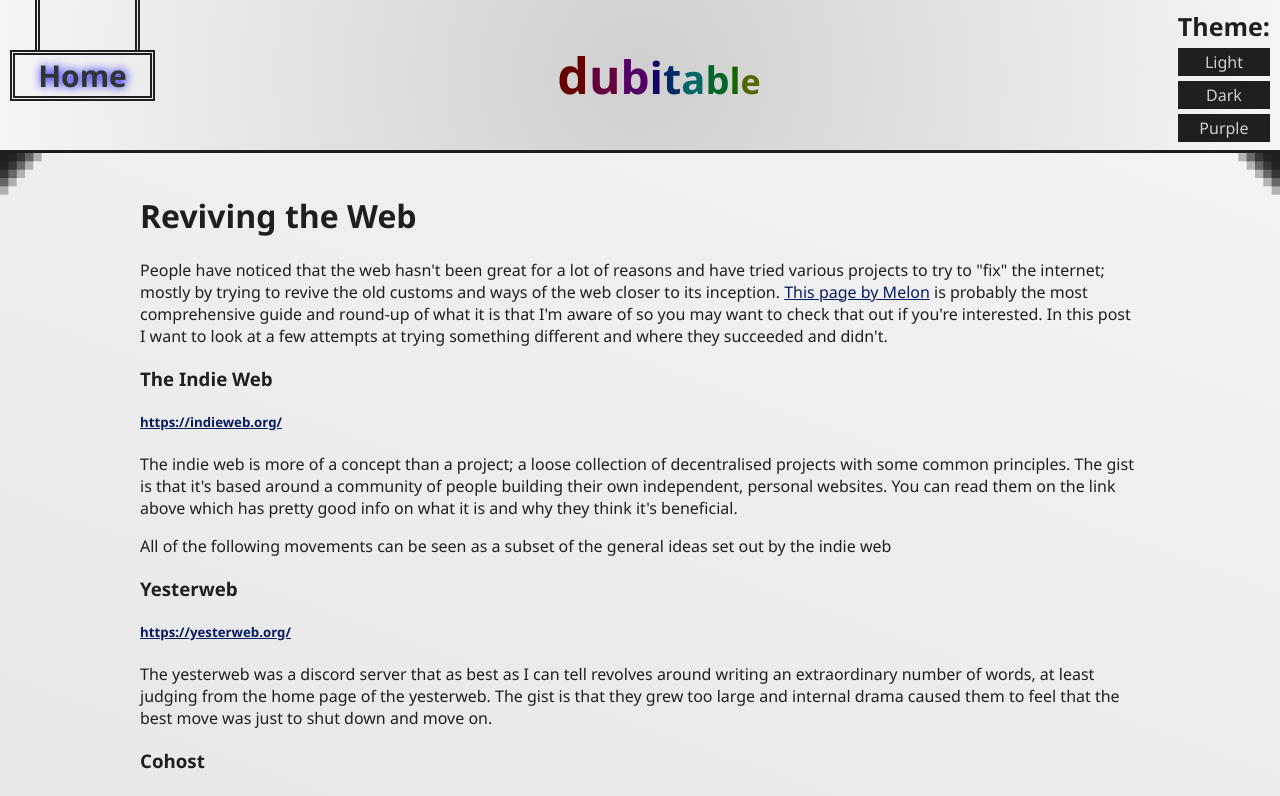
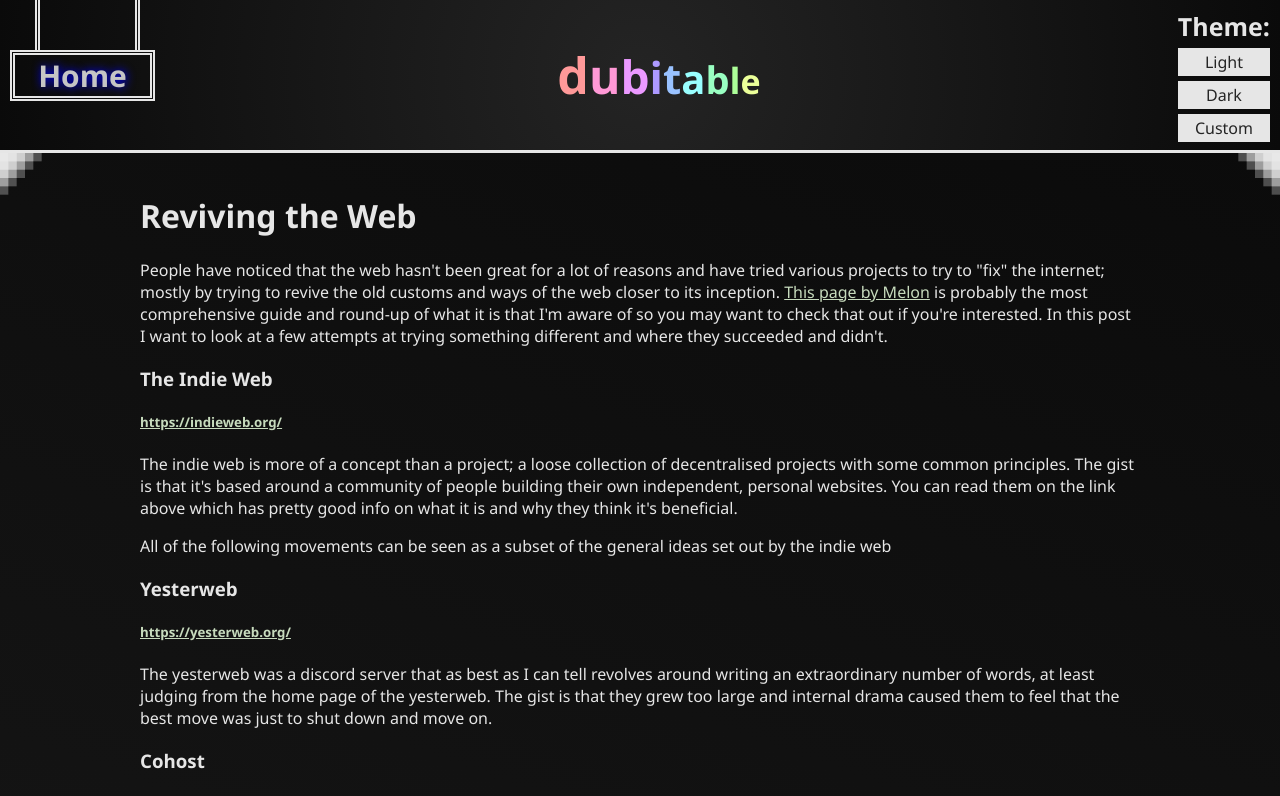
Before and after one commit to dubitabley/website, a SvelteKit app: page /posts/web/revival in a window 1280 px wide. Shown: the top 796 px of the page. Built offline with nearby package versions, Linux system fonts and the light colour scheme.

Commit message:
Add custom theming

```diff
--- a/src/app.html
+++ b/src/app.html
@@ -1,4 +1,4 @@
-<!DOCTYPE html>
+<!doctype html>
 <html lang="en">
     <head>
         <meta charset="utf-8" />
--- /dev/null
+++ b/src/lib/components/theming/colour-picker.svelte
@@ -0,0 +1,12 @@
+<script lang="ts">
+    type ColourPickerProps = {
+        colour: string;
+    };
+
+    let { colour = $bindable() }: ColourPickerProps = $props();
+</script>
+
+<div>
+    <!-- todo: change to a cooler custom colour picker? -->
+    <input type="color" bind:value={colour} />
+</div>
--- /dev/null
+++ b/src/lib/components/theming/theme-misc.ts
@@ -0,0 +1,209 @@
+import { getRandomInt } from "../frog/util/random";
+
+export function getRandomColour(): string {
+    const red = getRandomColourString();
+    const green = getRandomColourString();
+    const blue = getRandomColourString();
+    return `#${red}${green}${blue}`;
+}
+
+function getRandomColourString(): string {
+    const colour = getRandomInt(0, 16 * 16).toString(16);
+    return colour.length == 1 ? `0${colour}` : colour;
+}
+
+export function getSystemTheme(): ThemeValues {
+    switch (window.matchMedia("(prefers-color-scheme)").media) {
+        case "dark":
+            return DARK_THEME;
+        case "light":
+        case "not all":
+        default:
+            return LIGHT_THEME;
+    }
+}
+
+const THEME_STORAGE_KEY: string = "theme";
+const CUSTOM_THEME_STORAGE_KEY: string = "custom_theme";
+
+export const ThemeType = {
+    System: "system",
+    Light: "light",
+    Dark: "dark",
+    Custom: "custom",
+} as const;
+
+export type ThemeType = (typeof ThemeType)[keyof typeof ThemeType];
+
+export type SystemTheme = {
+    themeType: typeof ThemeType.System;
+};
+
+export type LightTheme = {
+    themeType: typeof ThemeType.Light;
+};
+
+export type DarkTheme = {
+    themeType: typeof ThemeType.Dark;
+};
+
+export type CustomTheme = {
+    themeType: typeof ThemeType.Custom;
+    customValues: ThemeValues;
+};
+
+export type Theme = SystemTheme | LightTheme | DarkTheme | CustomTheme;
+
+export function setTheme(theme: Theme) {
+    const rootElement = document.documentElement;
+
+    switch (theme.themeType) {
+        case ThemeType.System:
+            // delete the value and reset to system default
+            delete rootElement.dataset.theme;
+            clearCustomTheme();
+            break;
+        case ThemeType.Custom:
+            rootElement.dataset.theme = theme.themeType;
+            setCustomTheme(theme.customValues);
+            // save custom values to local storage
+            saveCustomValuesToLocalStorage(theme.customValues);
+            break;
+        default:
+            rootElement.dataset.theme = theme.themeType;
+            clearCustomTheme();
+            break;
+    }
+
+    // save to localstorage
+    localStorage.setItem(THEME_STORAGE_KEY, theme.themeType);
+}
+
+function setCustomTheme(customTheme: ThemeValues) {
+    const root = document.documentElement;
+
+    root.style.setProperty("--background-color", customTheme.backgroundColour);
+    root.style.setProperty(
+        "--background-color-2",
+        customTheme.backgroundColour2,
+    );
+    root.style.setProperty(
+        "--background-color-3",
+        customTheme.backgroundColour3,
+    );
+    root.style.setProperty("--primary-color", customTheme.primaryColour);
+    root.style.setProperty("--primary-color-2", customTheme.primaryColour2);
+    root.style.setProperty(
+        "--primary-lightness",
+        `${customTheme.primaryLightness}%`,
+    );
+    root.style.setProperty(
+        "--secondary-lightness",
+        `${customTheme.secondaryLightness}%`,
+    );
+}
+
+function clearCustomTheme() {
+    const root = document.documentElement;
+
+    root.style.removeProperty("--background-color");
+    root.style.removeProperty("--background-color-2");
+    root.style.removeProperty("--background-color-3");
+    root.style.removeProperty("--primary-color");
+    root.style.removeProperty("--primary-color-2");
+    root.style.removeProperty("--primary-lightness");
+    root.style.removeProperty("--secondary-lightness");
+}
+
+export function getThemeFromLocalStorage(): Theme | null {
+    const themeType = <ThemeType | null>localStorage.getItem(THEME_STORAGE_KEY);
+    if (themeType == null) {
+        return null;
+    }
+
+    if (themeType == ThemeType.Custom) {
+        const customValues = getCustomValuesFromLocalStorage();
+        if (customValues == null) {
+            return null;
+        }
+        return {
+            themeType,
+            customValues,
+        };
+    }
+    return {
+        themeType,
+    };
+}
+
+function saveCustomValuesToLocalStorage(customTheme: ThemeValues) {
+    localStorage.setItem(CUSTOM_THEME_STORAGE_KEY, JSON.stringify(customTheme));
+}
+
+function getCustomValuesFromLocalStorage(): ThemeValues | null {
+    const values = localStorage.getItem(CUSTOM_THEME_STORAGE_KEY);
+    if (values == null) {
+        return null;
+    }
+
+    return JSON.parse(values);
+}
+
+export function getThemeValues(theme: Theme): ThemeValues {
+    switch (theme.themeType) {
+        case ThemeType.Dark:
+            return DARK_THEME;
+        case ThemeType.Light:
+            return LIGHT_THEME;
+        case ThemeType.System:
+            if (window.matchMedia("(prefers-color-scheme: dark)").matches) {
+                return DARK_THEME;
+            } else {
+                return LIGHT_THEME;
+            }
+        case ThemeType.Custom:
+            return theme.customValues;
+    }
+}
+
+export function shallowClone(themeValues: ThemeValues): ThemeValues {
+    return Object.assign({}, themeValues);
+}
+
+export type ThemeValues = {
+    primaryColour: string;
+    primaryColour2: string;
+
+    // percentages of the lightnesses
+    primaryLightness: number;
+    secondaryLightness: number;
+
+    backgroundColour: string;
+    backgroundColour2: string;
+    backgroundColour3: string;
+};
+
+/* values need to be kept in sync with global.css */
+export const DARK_THEME: ThemeValues = {
+    primaryColour: "rgb(230, 230, 230)",
+    primaryColour2: "rgb(197, 197, 197)",
+
+    backgroundColour: "rgb(36, 36, 36)",
+    backgroundColour2: "rgb(10, 10, 10)",
+    backgroundColour3: "rgb(80, 80, 80)",
+
+    primaryLightness: 10,
+    secondaryLightness: 80,
+};
+
+export const LIGHT_THEME: ThemeValues = {
+    primaryColour: "rgb(31, 31, 31)",
+    primaryColour2: "rgb(51, 51, 51)",
+
+    backgroundColour: "rgb(207, 207, 207)",
+    backgroundColour2: "rgb(245, 245, 245)",
+    backgroundColour3: "rgb(172, 172, 172)",
+
+    primaryLightness: 90,
+    secondaryLightness: 20,
+};
--- /dev/null
+++ b/src/lib/components/theming/theme-popup.svelte
@@ -0,0 +1,139 @@
+<script lang="ts">
+    import {
+        DARK_THEME,
+        getRandomColour,
+        getThemeValues,
+        shallowClone,
+        ThemeType,
+        type CustomTheme,
+        type Theme,
+    } from "./theme-misc";
+    import ColourPicker from "./colour-picker.svelte";
+
+    // for decoration
+    const randomColour1 = getRandomColour();
+    const randomColour2 = getRandomColour();
+
+    type ThemePopupProps = {
+        theme: Theme;
+    };
+
+    let { theme = $bindable() }: ThemePopupProps = $props();
+
+    let customTheme: CustomTheme = $state({
+        themeType: ThemeType.Custom,
+        customValues: DARK_THEME, // placeholder
+    });
+
+    // for resetting
+    let oldTheme: Theme = $state({ themeType: ThemeType.System });
+
+    function onToggle(event: ToggleEvent) {
+        if (event.newState === "open") {
+            oldTheme = theme;
+
+            const themeValues = shallowClone(getThemeValues(oldTheme));
+
+            customTheme = {
+                themeType: ThemeType.Custom,
+                customValues: themeValues,
+            };
+        } else {
+            // on close, reset the theme
+        }
+    }
+
+    function saveTheme() {}
+
+    function closePopover() {}
+
+    function resetTheme() {
+        const themeValues = shallowClone(getThemeValues(oldTheme));
+
+        customTheme = {
+            themeType: ThemeType.Custom,
+            customValues: themeValues,
+        };
+    }
+
+    $effect(() => {
+        theme = customTheme;
+    });
+</script>
+
+<dialog id="theme-popover" popover onbeforetoggle={onToggle}>
+    <div class="header-wrapper">
+        <hgroup
+            class="header"
+            style="--colour-1:{randomColour1};--colour-2:{randomColour2};"
+        >
+            <h1>Theme Picker</h1>
+            <p>Choose a custom theme!</p>
+        </hgroup>
+    </div>
+    <div>Choose primary colour:</div>
+    <ColourPicker bind:colour={customTheme.customValues.primaryColour} />
+    <div>Choose primary colour 2:</div>
+    <ColourPicker bind:colour={customTheme.customValues.primaryColour2} />
+    <div>Choose background colour:</div>
+    <ColourPicker bind:colour={customTheme.customValues.backgroundColour} />
+    <div>Choose background colour 2:</div>
+    <ColourPicker bind:colour={customTheme.customValues.backgroundColour2} />
+    <div>Choose background colour 3:</div>
+    <ColourPicker bind:colour={customTheme.customValues.backgroundColour3} />
+    <div>Choose primary lightness:</div>
+    <input
+        type="number"
+        min="0"
+        max="100"
+        step="1"
+        bind:value={customTheme.customValues.primaryLightness}
+    />
+    <div>Choose secondary lightness:</div>
+    <input
+        type="number"
+        min="0"
+        max="100"
+        step="1"
+        bind:value={customTheme.customValues.secondaryLightness}
+    />
+
+    <div>
+        <button>Save and close</button>
+        <button onclick={resetTheme}>Reset</button>
+    </div>
+</dialog>
+
+<style>
+    #theme-popover {
+        width: 600px;
+        height: 800px;
+        padding-left: 100px;
+        padding-right: 100px;
+        color: var(--primary-color);
+        background-color: var(--background-color);
+
+        &::backdrop {
+            backdrop-filter: blur(3px);
+        }
+    }
+
+    .header-wrapper {
+        display: flex;
+        flex-direction: row;
+        align-items: center;
+        justify-content: center;
+    }
+
+    .header {
+        padding-left: 20px;
+        padding-right: 20px;
+        text-align: center;
+
+        border-width: 20px;
+        border-style: solid;
+        border-top-width: 5px;
+        border-bottom-width: 5px;
+        border-image: linear-gradient(var(--colour-1), var(--colour-2)) 30;
+    }
+</style>
--- a/src/routes/(app)/+layout.svelte
+++ b/src/routes/(app)/+layout.svelte
@@ -16,7 +16,7 @@
     <meta property="og:image" content="https://i.redd.it/tart0f3h1ewd1.jpg" />
 </svelte:head>
 
-<span class="header-class">
+<span class="header">
     <Header />
 </span>
 
--- a/src/routes/(app)/global.css
+++ b/src/routes/(app)/global.css
@@ -21,11 +21,11 @@ html {
 }
 
 a {
-    color: hsl(226, 88%, var(--secondary-lightness));
+    color: hsl(100, 30%, var(--secondary-lightness));
 }
 
 a:visited {
-    color: hsl(278, 87%, var(--secondary-lightness));
+    color: hsl(100, 100%, var(--secondary-lightness));
 }
 
 :root[data-theme="dark"] {
--- a/src/routes/(app)/header.svelte
+++ b/src/routes/(app)/header.svelte
@@ -24,6 +24,7 @@
         <Theming />
     </div>
 </div>
+
 {#snippet decorSvg(amount: number)}
     <svg
         class="header-decor-svg"
--- a/src/routes/(app)/theming.svelte
+++ b/src/routes/(app)/theming.svelte
@@ -1,48 +1,36 @@
 <script lang="ts">
+    import {
+        getThemeFromLocalStorage,
+        setTheme,
+        ThemeType,
+        type Theme,
+    } from "$lib/components/theming/theme-misc";
     import { onMount } from "svelte";
+    import ThemePopup from "$lib/components/theming/theme-popup.svelte";
 
-    const THEME_STORAGE_KEY: string = "theme";
+    let theme: Theme = $state({ themeType: ThemeType.System });
+    type CheckboxTheme = typeof ThemeType.Light | typeof ThemeType.Dark;
 
-    const Theme = {
-        System: "system",
-        Light: "light",
-        Dark: "dark",
-        Purple: "purple",
-    } as const;
-
-    type ThemeType = (typeof Theme)[keyof typeof Theme];
-
-    let theme: ThemeType = $state(Theme.System);
-
-    function selectTheme(checkboxTheme: ThemeType, checkbox: HTMLInputElement) {
+    function selectTheme(
+        checkboxTheme: CheckboxTheme,
+        checkbox: HTMLInputElement,
+    ) {
         if (checkbox.checked) {
-            theme = checkboxTheme;
+            theme = { themeType: checkboxTheme };
         } else {
-            theme = Theme.System;
+            theme = { themeType: ThemeType.System };
         }
     }
 
     onMount(() => {
-        const themeValue = localStorage.getItem(THEME_STORAGE_KEY);
+        const themeValue = getThemeFromLocalStorage();
         if (themeValue) {
-            theme = <ThemeType>themeValue;
+            theme = themeValue;
         }
     });
 
     $effect(() => {
-        const rootElement = document.documentElement;
-
-        switch (theme) {
-            case Theme.System:
-                delete rootElement.dataset.theme;
-                break;
-            default:
-                rootElement.dataset.theme = theme;
-                break;
-        }
-
-        // save to localstorage
-        localStorage.setItem(THEME_STORAGE_KEY, theme);
+        setTheme(theme);
     });
 </script>
 
@@ -51,28 +39,29 @@
     <label>
         <input
             type="checkbox"
-            onclick={(e) => selectTheme(Theme.Light, e.currentTarget)}
-            checked={theme == Theme.Light}
+            onclick={(e) => selectTheme(ThemeType.Light, e.currentTarget)}
+            checked={theme.themeType == ThemeType.Light}
         />
         <span>Light</span>
     </label>
     <label>
         <input
             type="checkbox"
-            onclick={(e) => selectTheme(Theme.Dark, e.currentTarget)}
-            checked={theme == Theme.Dark}
+            onclick={(e) => selectTheme(ThemeType.Dark, e.currentTarget)}
+            checked={theme.themeType == ThemeType.Dark}
         />
         <span>Dark</span>
     </label>
     <label>
         <input
-            type="checkbox"
-            onclick={(e) => selectTheme(Theme.Purple, e.currentTarget)}
-            checked={theme == Theme.Purple}
+            class="custom-popover"
+            type="button"
+            popovertarget="theme-popover"
         />
-        <span>Purple</span>
+        <span>Custom</span>
     </label>
 </span>
+<ThemePopup bind:theme />
 
 <style>
     /* Hide inputs so we can apply custom style */
@@ -117,4 +106,9 @@
             font-size: 25px;
         }
     }
+
+    .custom-popover {
+        position: absolute;
+        display: none;
+    }
 </style>
```
Lines whose indentation alone changed are shown as unchanged.
